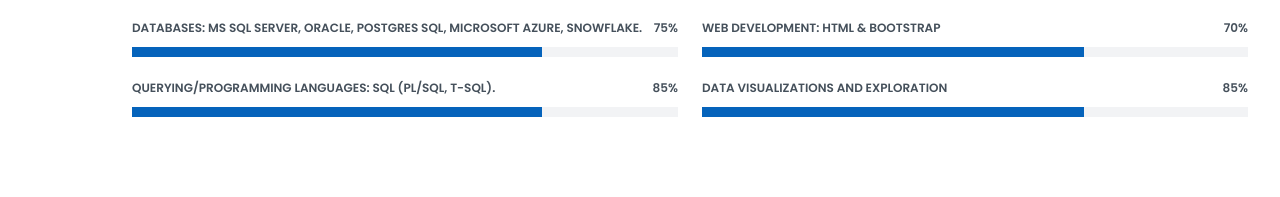
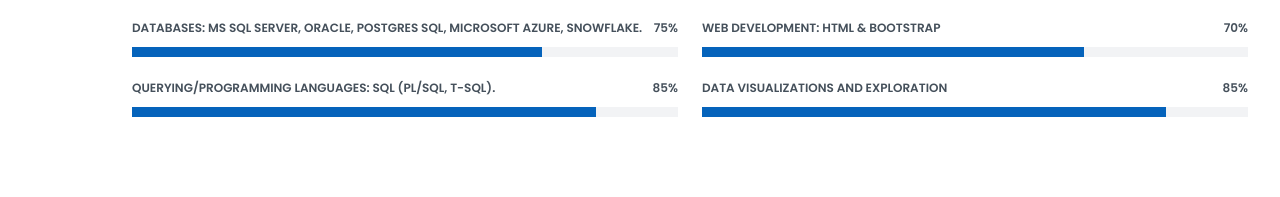
Before and after one commit to msavuli/Resume, a plain HTML site: page index.html in a window 1280 px wide. Shown: the part 1723-1920 px from the top of the page. Drawn offline with nearby package versions, Linux system fonts and the light colour scheme.

Commit message:
Update index.html

```diff
--- a/index.html
+++ b/index.html
@@ -139,7 +139,7 @@
             <div class="progress">
               <span class="skill">Querying/Programming Languages: SQL (PL/SQL, T-SQL).<i class="val">85%</i></span>
               <div class="progress-bar-wrap">
-                <div class="progress-bar" role="progressbar" aria-valuenow="75" aria-valuemin="0" aria-valuemax="100"></div>
+                <div class="progress-bar" role="progressbar" aria-valuenow="85" aria-valuemin="0" aria-valuemax="100"></div>
               </div>
             </div>
 
@@ -164,7 +164,7 @@
             <div class="progress">
               <span class="skill">Data Visualizations and Exploration <i class="val">85%</i></span>
               <div class="progress-bar-wrap">
-                <div class="progress-bar" role="progressbar" aria-valuenow="70" aria-valuemin="0" aria-valuemax="100"></div>
+                <div class="progress-bar" role="progressbar" aria-valuenow="85" aria-valuemin="0" aria-valuemax="100"></div>
               </div>
             </div>
 
```
